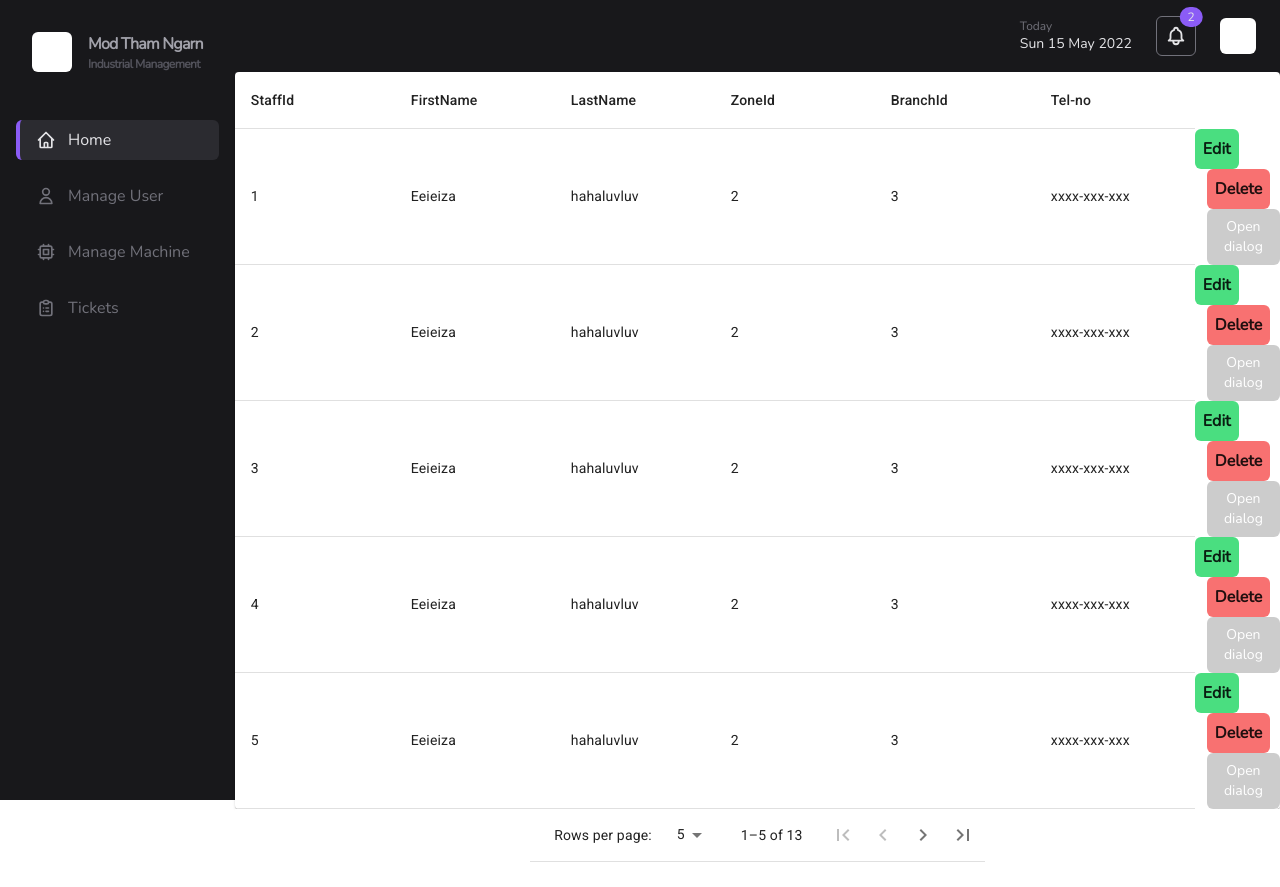
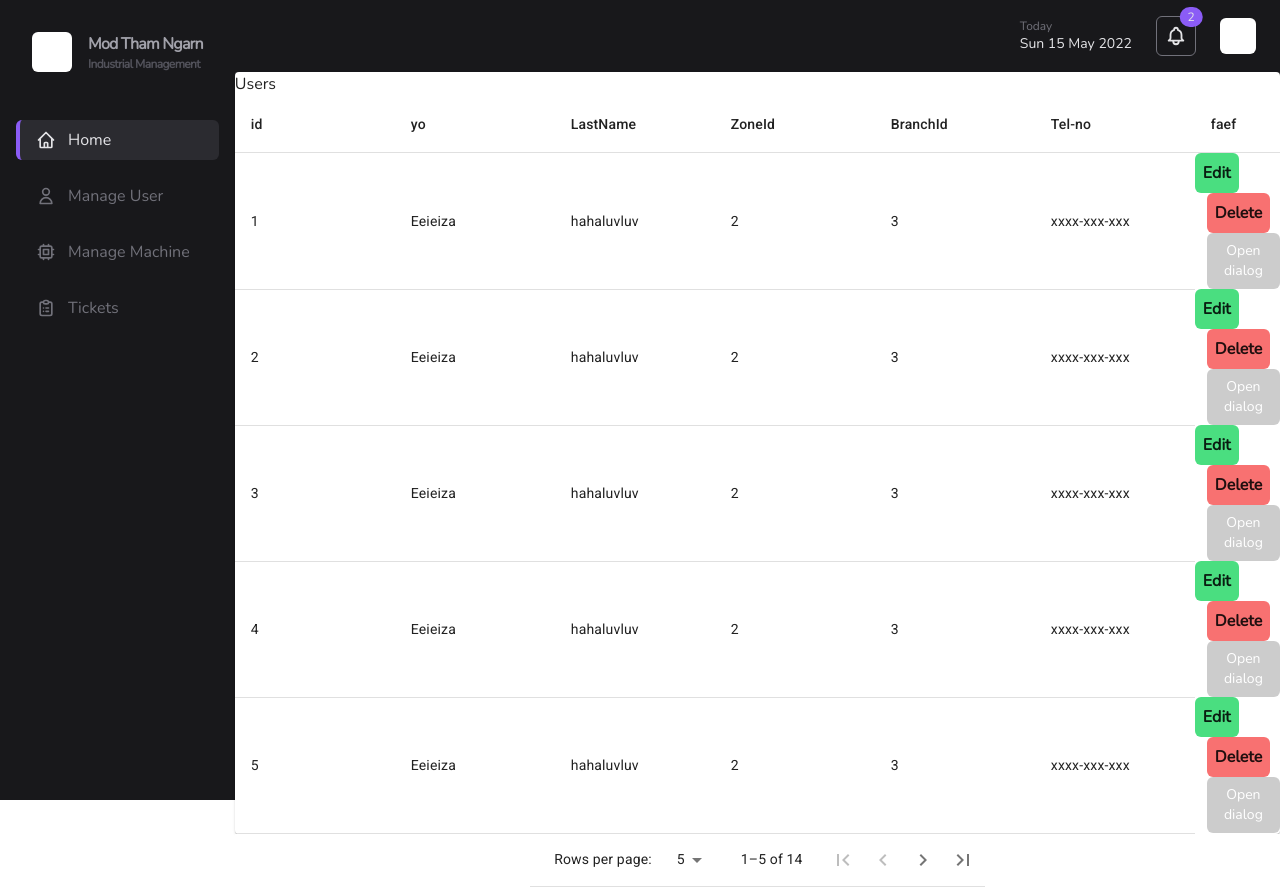
Before and after one commit to riflowth/mod-tham-ngarn, a Next.js app in the folder packages/frontend/: page /users in a window 1280 px wide. Before the commit the page ends 862 px from the top, so only its background shows below. Built offline with nearby package versions, Linux system fonts and the light colour scheme; no server answers.

Commit message:
feat: add table component, column, item

```diff
--- /dev/null
+++ b/packages/frontend/src/components/table/TableColumns.tsx
@@ -0,0 +1,29 @@
+import Table from "@mui/material/Table";
+import TableBody from "@mui/material/TableBody";
+import TableCell from "@mui/material/TableCell";
+import TableContainer from "@mui/material/TableContainer";
+import TableFooter from "@mui/material/TableFooter";
+import TablePagination from "@mui/material/TablePagination";
+import TableRow from "@mui/material/TableRow";
+import { TableHead } from "@mui/material";
+
+type TableColumnsProp = {
+  names: Array<string>,
+};
+
+export const TableColumms = ({ names }: TableColumnsProp) => {
+
+  const nameElements = names.map((name: string, i: number): React.ReactNode => {
+    return <TableCell className="" key={i}>{name}</TableCell>
+  });
+
+  return (
+    <>
+      <TableHead className="" >
+        <TableRow className="" >
+          {nameElements}
+        </TableRow>
+      </TableHead>
+    </>
+  );
+}
--- a/packages/frontend/src/components/table/Table.tsx
+++ b/packages/frontend/src/components/table/TableComponent.tsx
@@ -17,6 +17,8 @@ import LastPageIcon from "@mui/icons-material/LastPage";
 import { TableHead } from "@mui/material";
 import MyDialog from "@components/MyDiaLog";
 import axios, { AxiosResponse } from "axios";
+import { TableColumms } from '@components/table/TableColumns';
+import { TableItems } from '@components/table/TableItems'
 
 interface TablePaginationActionsProps {
   count: number;
@@ -108,34 +110,7 @@ function TablePaginationActions(props: TablePaginationActionsProps) {
   );
 }
 
-function createData(
-  staffid: number,
-  firstname: string,
-  lastname: string,
-  zoneid: number,
-  branchid: number,
-  telno: string
-) {
-  return { staffid, firstname, lastname, zoneid, branchid, telno };
-}
-
-const rows = [
-  createData(1, "Eeieiza", "hahaluvluv", 2, 3, "xxxx-xxx-xxx"),
-  createData(2, "Eeieiza", "hahaluvluv", 2, 3, "xxxx-xxx-xxx"),
-  createData(3, "Eeieiza", "hahaluvluv", 2, 3, "xxxx-xxx-xxx"),
-  createData(4, "Eeieiza", "hahaluvluv", 2, 3, "xxxx-xxx-xxx"),
-  createData(5, "Eeieiza", "hahaluvluv", 2, 3, "xxxx-xxx-xxx"),
-  createData(6, "Eeieiza", "hahaluvluv", 2, 3, "xxxx-xxx-xxx"),
-  createData(7, "Eeieiza", "hahaluvluv", 2, 3, "xxxx-xxx-xxx"),
-  createData(8, "Eeieiza", "hahaluvluv", 2, 3, "xxxx-xxx-xxx"),
-  createData(9, "Eeieiza", "hahaluvluv", 2, 3, "xxxx-xxx-xxx"),
-  createData(10, "Eeieiza", "hahaluvluv", 2, 3, "xxxx-xxx-xxx"),
-  createData(11, "Eeieiza", "hahaluvluv", 2, 3, "xxxx-xxx-xxx"),
-  createData(12, "Eeieiza", "hahaluvluv", 2, 3, "xxxx-xxx-xxx"),
-  createData(13, "Eeieiza", "hahaluvluv", 2, 3, "xxxx-xxx-xxx"),
-].sort((a, b) => (a.staffid < b.staffid ? -1 : 1));
-
-export function TableTest() {
+export const TableComponent = ({ title, columns, rows, style }) => {
   const [page, setPage] = React.useState(0);
   const [rowsPerPage, setRowsPerPage] = React.useState(5);
 
@@ -161,45 +136,14 @@ export function TableTest() {
     <div className="h-full">
       <div>
         <TableContainer component={Paper} className="mx-auto ">
+          {title}
           <Table aria-label="custom pagination table">
-            <TableHead>
-              <TableRow>
-                <TableCell>StaffId</TableCell>
-                <TableCell>FirstName</TableCell>
-                <TableCell>LastName</TableCell>
-                <TableCell>ZoneId</TableCell>
-                <TableCell>BranchId</TableCell>
-                <TableCell>Tel-no</TableCell>
-              </TableRow>
-            </TableHead>
+            <TableColumms names={columns} />
             <TableBody>
               {(rowsPerPage > 0
-                ? rows.slice(
-                    page * rowsPerPage,
-                    page * rowsPerPage + rowsPerPage
-                  )
-                : rows
-              ).map((row) => (
-                <TableRow key={row.staffid}>
-                  <TableCell style={{ width: 160 }}>{row.staffid}</TableCell>
-                  <TableCell style={{ width: 160 }}>{row.firstname}</TableCell>
-                  <TableCell style={{ width: 160 }}>{row.lastname}</TableCell>
-                  <TableCell style={{ width: 160 }}>{row.zoneid}</TableCell>
-                  <TableCell style={{ width: 160 }}>{row.branchid}</TableCell>
-                  <TableCell style={{ width: 160 }}>{row.telno}</TableCell>
-                  <div className="space-x-3">
-                    <button className="p-2 font-semibold bg-green-400 rounded-md">
-                      Edit
-                    </button>
-                    <button className="p-2 font-semibold bg-red-400 rounded-md">
-                      Delete
-                    </button>
-                    <div>
-                      <MyDialog />
-                    </div>
-                  </div>
-                </TableRow>
-              ))}{" "}
+                ? <TableItems rows={rows.slice(page * rowsPerPage, page * rowsPerPage + rowsPerPage)}/>
+                : <TableItems rows={rows} />
+              )}
               {emptyRows > 0 && (
                 <TableRow style={{ height: 53 * emptyRows }}>
                   <TableCell colSpan={6} />
--- /dev/null
+++ b/packages/frontend/src/components/table/TableItems.tsx
@@ -0,0 +1,54 @@
+import { Disclosure, Transition } from '@headlessui/react';
+import * as React from "react";
+import { useTheme } from "@mui/material/styles";
+import Box from "@mui/material/Box";
+import Table from "@mui/material/Table";
+import TableBody from "@mui/material/TableBody";
+import TableCell from "@mui/material/TableCell";
+import TableContainer from "@mui/material/TableContainer";
+import TableFooter from "@mui/material/TableFooter";
+import TablePagination from "@mui/material/TablePagination";
+import TableRow from "@mui/material/TableRow";
+import Paper from "@mui/material/Paper";
+import IconButton from "@mui/material/IconButton";
+import FirstPageIcon from "@mui/icons-material/FirstPage";
+import KeyboardArrowLeft from "@mui/icons-material/KeyboardArrowLeft";
+import KeyboardArrowRight from "@mui/icons-material/KeyboardArrowRight";
+import LastPageIcon from "@mui/icons-material/LastPage";
+import { TableHead } from "@mui/material";
+import MyDialog from "@components/MyDiaLog";
+import axios, { AxiosResponse } from "axios";
+import { TableColumms } from '@components/table/TableColumns';
+
+type TableItemsProp = {
+  rows: Array<Object>,
+};
+
+export const TableItems = ({ rows }: TableItemsProp) => {
+  const rowElements = rows.map((row, i) => (
+    <TableRow key={row.staffid}>
+      <TableCell style={{ width: 160 }}>{row.staffid}</TableCell>
+      <TableCell style={{ width: 160 }}>{row.firstname}</TableCell>
+      <TableCell style={{ width: 160 }}>{row.lastname}</TableCell>
+      <TableCell style={{ width: 160 }}>{row.zoneid}</TableCell>
+      <TableCell style={{ width: 160 }}>{row.branchid}</TableCell>
+      <TableCell style={{ width: 160 }}>{row.telno}</TableCell>
+      <div className="space-x-3">
+        <button className="p-2 font-semibold bg-green-400 rounded-md">
+          Edit
+        </button>
+        <button className="p-2 font-semibold bg-red-400 rounded-md">
+          Delete
+        </button>
+        <div>
+          <MyDialog />
+        </div>
+      </div>
+    </TableRow>
+  ))
+  return (
+    <>
+      {rowElements}
+    </>
+  );
+}
--- a/packages/frontend/src/pages/users.tsx
+++ b/packages/frontend/src/pages/users.tsx
@@ -1,12 +1,40 @@
 import { Dashboard } from '@components/dashboard/Dashboard';
 import { NextPage } from 'next';
 import { Disclosure } from '@headlessui/react';
-import { TableTest } from '@components/table/Table';
+import { TableComponent } from '@components/table/TableComponent';
+
+function createData(
+  staffid: number,
+  firstname: string,
+  lastname: string,
+  zoneid: number,
+  branchid: number,
+  telno: string
+) {
+  return { staffid, firstname, lastname, zoneid, branchid, telno };
+}
+
+const rows = [
+  createData(1, "Eeieiza", "hahaluvluv", 2, 3, "xxxx-xxx-xxx"),
+  createData(2, "Eeieiza", "hahaluvluv", 2, 3, "xxxx-xxx-xxx"),
+  createData(3, "Eeieiza", "hahaluvluv", 2, 3, "xxxx-xxx-xxx"),
+  createData(4, "Eeieiza", "hahaluvluv", 2, 3, "xxxx-xxx-xxx"),
+  createData(5, "Eeieiza", "hahaluvluv", 2, 3, "xxxx-xxx-xxx"),
+  createData(6, "Eeieiza", "hahaluvluv", 2, 3, "xxxx-xxx-xxx"),
+  createData(7, "Eeieiza", "hahaluvluv", 2, 3, "xxxx-xxx-xxx"),
+  createData(8, "Eeieiza", "hahaluvluv", 2, 3, "xxxx-xxx-xxx"),
+  createData(9, "Eeieiza", "hahaluvluv", 2, 3, "xxxx-xxx-xxx"),
+  createData(10, "Eeieiza", "hahaluvluv", 2, 3, "xxxx-xxx-xxx"),
+  createData(11, "Eeieiza", "hahaluvluv", 2, 3, "xxxx-xxx-xxx"),
+  createData(12, "Eeieiza", "hahaluvluv", 2, 3, "xxxx-xxx-xxx"),
+  createData(13, "Eeieiza", "hahaluvluv", 2, 3, "xxxx-xxx-xxx"),
+  createData(14, "Eeieiza", "hahaluvluv", 2, 3, "xxxx-xxx-xxx"),
+].sort((a, b) => (a.staffid < b.staffid ? -1 : 1));
 
 const UsersPage: NextPage = () => {
   return (
       <Dashboard>
-        <TableTest />
+        <TableComponent title={"Users"} columns={['id', 'yo',	'LastName',	'ZoneId',	'BranchId',	'Tel-no',	'faef']} rows={rows} style={''}/>
       </Dashboard>
   );
 }
```
